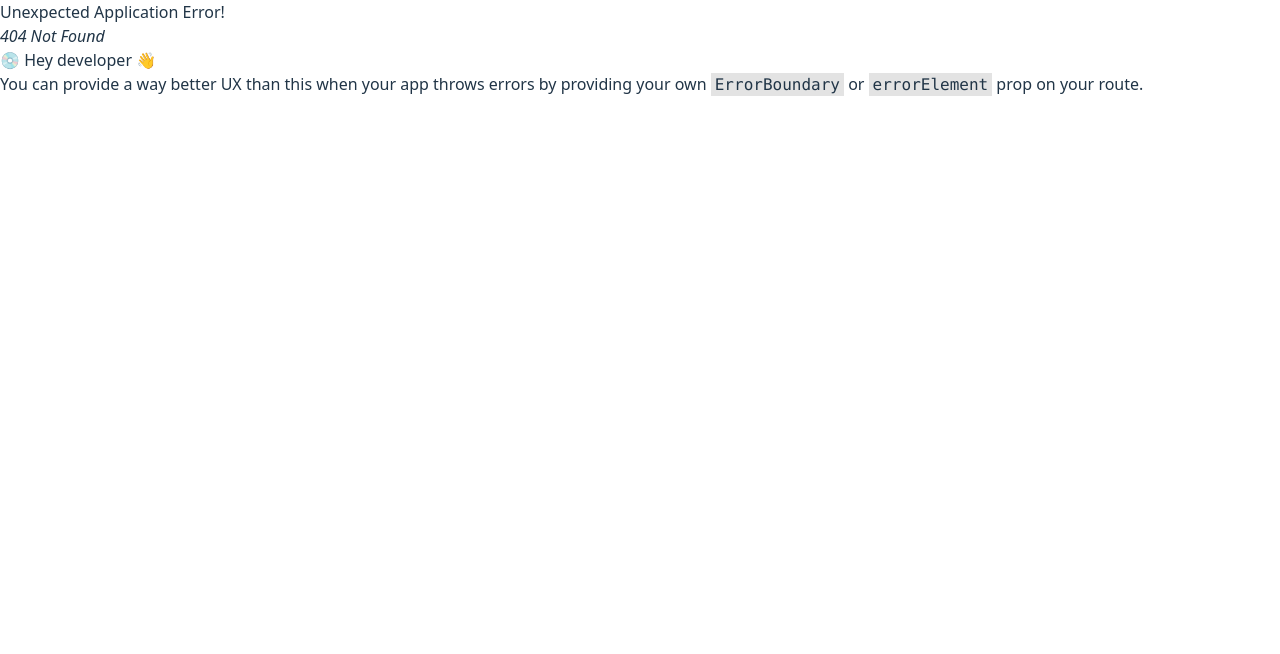
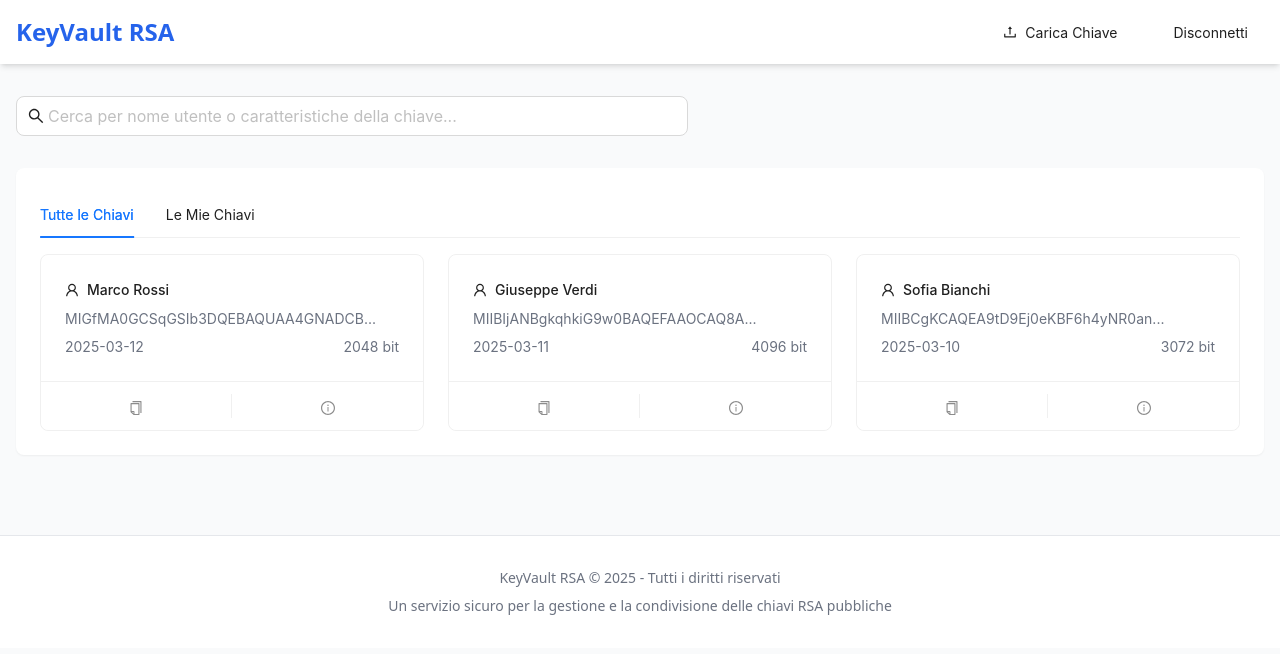
Before and after one commit to Teooo06/frontend1RSA, a React (Vite) app: page /userSection in a window 1280 px wide. Before the commit this address had no page. Shown: the top 654 px of the page. Built offline with nearby package versions, Linux system fonts and the light colour scheme.

Commit message:
Forse funziona tutto, non è vero, non funziona un cazzo

```diff
--- a/src/App.jsx
+++ b/src/App.jsx
@@ -1,16 +1,16 @@
-// The exported code uses Tailwind CSS. Install Tailwind CSS in your dev environment to ensure all styles work.
-
 import React, { useState, useEffect } from 'react';
-import { Input, Button, Card, Tag, Modal, message, Tooltip, Spin } from 'antd';
-import { SearchOutlined, CopyOutlined, UserOutlined, LockOutlined, CalendarOutlined, UploadOutlined } from '@ant-design/icons';
+import { Input, Button, Card, Tag, message } from 'antd';
+import { SearchOutlined, CopyOutlined, UserOutlined, CalendarOutlined, UploadOutlined } from '@ant-design/icons';
+import { BrowserRouter as Router, Routes, Route, useNavigate } from 'react-router-dom';
 import * as echarts from 'echarts';
 
 const App = () => {
+    const navigate = useNavigate(); // Hook per la navigazione
 
     // State variables
     const [searchTerm, setSearchTerm] = useState('');
     const [isLoading, setIsLoading] = useState(false);
-    const [isAuthenticated, setIsAuthenticated] = useState(false);
+    const [isAuthenticated, setIsAuthenticated] = useState(true);
 
     // Mock data for users
     const mockUsers = [
@@ -21,24 +21,15 @@
 
     // Initialize chart
     useEffect(() => {
-
         const initChart = () => {
-
             const chartDom = document.getElementById('keySizeChart');
-
             if (!chartDom) return;
 
             const myChart = echarts.init(chartDom);
-
             const option = {
                 animation: false,
-                title: {
-                    text: 'Distribuzione Dimensioni Chiavi',
-                    left: 'center',
-                },
-                tooltip: {
-                    trigger: 'item',
-                },
+                title: { text: 'Distribuzione Dimensioni Chiavi', left: 'center' },
+                tooltip: { trigger: 'item' },
                 series: [
                     {
                         name: 'Dimensione Chiave',
@@ -52,13 +43,10 @@
                     },
                 ],
             };
-
             myChart.setOption(option);
-
         };
 
         initChart();
-
     }, []);
 
     // Handlers
@@ -68,14 +56,11 @@
     };
 
     const handleUpload = () => {
-
         if (!isAuthenticated) {
             message.warning('Effettua il login per caricare una chiave');
             return;
         }
-
         window.location.href = '/upload';
-
     };
 
     const handleCopyKey = (key) => {
@@ -84,16 +69,11 @@
     };
 
     return (
-
         <div className="min-h-screen bg-gray-50" style={{ width: '100%' }}>
-
             {/* Header */}
             <header className="bg-white shadow-md">
-
                 <div className="max-w-7xl mx-auto px-4 py-4 flex items-center justify-between">
-
                     <h1 className="text-2xl font-bold text-blue-600">KeyVault RSA</h1>
-
                     <div className="flex items-center space-x-6">
                         {!isAuthenticated ? (
                             <Button
@@ -106,6 +86,7 @@
                                 Accedi
                             </Button>
                         ) : (
+                            <>
                                 <Button
                                     type="default"
                                     onClick={() => setIsAuthenticated(false)}
@@ -113,21 +94,25 @@
                                 >
                                     Disconnetti
                                 </Button>
+                                <Button
+                                    type="primary"
+                                    className="!rounded-button whitespace-nowrap"
+                                    onClick={() => navigate('/UserSection')}
+                                >
+                                    Area Personale
+                                </Button>
+                            </>
                         )}
                     </div>
-
                 </div>
-
             </header>
 
             {/* Main Content */}
             <main className="max-w-7xl mx-auto px-4 py-8">
-
                 {/* Public Keys Section */}
                 <section className="mb-8">
-
+                    {isAuthenticated ? (
                         <div className="flex justify-between items-center mb-6">
-
                             <h2 className="text-2xl font-semibold">Chiavi Pubbliche RSA</h2>
                             <Button
                                 type="primary"
@@ -137,16 +122,15 @@
                             >
                                 Carica Nuova Chiave
                             </Button>
-
                         </div>
+                    ) : (
+                        <div className="flex justify-between items-center mb-6"></div>
+                    )}
 
                     <div className="flex space-x-6">
-
                         {/* Filters */}
                         <aside className="w-1/4 bg-white p-4 rounded-lg shadow">
-
                             <h3 className="text-lg font-medium mb-4">Filtri</h3>
-
                             <Input
                                 placeholder="Cerca per nome utente"
                                 prefix={<SearchOutlined />}
@@ -154,7 +138,6 @@
                                 value={searchTerm}
                                 onChange={(e) => setSearchTerm(e.target.value)}
                             />
-
                             <div className="space-y-4">
                                 <h4 className="text-sm font-medium mb-2">Dimensione Chiave</h4>
                                 {['2048', '3072', '4096'].map((size) => (
@@ -164,16 +147,13 @@
                                     </div>
                                 ))}
                             </div>
-
                         </aside>
 
                         {/* Keys List */}
                         <section className="w-3/4 space-y-4">
-
                             {mockUsers.map((user) => (
                                 <Card key={user.id} className="shadow-sm">
                                     <div className="flex justify-between items-start">
-
                                         <div>
                                             <h3 className="text-lg font-medium">{user.name}</h3>
                                             <p className="text-gray-500 mt-1">
@@ -187,7 +167,6 @@
                                                 {user.key.substring(0, 40)}...
                                             </p>
                                         </div>
-
                                         <Button
                                             icon={<CopyOutlined />}
                                             onClick={() => handleCopyKey(user.key)}
@@ -195,15 +174,11 @@
                                         >
                                             Copia Chiave
                                         </Button>
-
                                     </div>
                                 </Card>
                             ))}
-
                         </section>
-
                     </div>
-
                 </section>
 
                 {/* Statistics Section */}
@@ -211,13 +186,18 @@
                     <h2 className="text-xl font-semibold mb-4">Statistiche</h2>
                     <div id="keySizeChart" style={{ height: '400px' }}></div>
                 </section>
+            </main>
+        </div>
+    );
+};
 
-            </main>
-
-        </div>
-
+// Wrappa App con Router per usare useNavigate
+const WrappedApp = () => (
+    <Router>
+        <Routes>
+            <Route path="/*" element={<App />} />
+        </Routes>
+    </Router>
 );
 
-};
-
-export default App;
+export default WrappedApp;
--- /dev/null
+++ b/src/UserSection.jsx
@@ -0,0 +1,202 @@
+// The exported code uses Tailwind CSS. Install Tailwind CSS in your dev environment to ensure all styles work.
+
+import React, { useState, useEffect } from 'react';
+import { Input, Button, Card, Tabs, Modal, message, Tooltip } from 'antd';
+import { SearchOutlined, UserOutlined, KeyOutlined, UploadOutlined, CopyOutlined, InfoCircleOutlined } from '@ant-design/icons';
+
+const { TabPane } = Tabs;
+
+const UserSection = () => {
+    const [isModalVisible, setIsModalVisible] = useState(false);
+    const [searchText, setSearchText] = useState('');
+    const [activeTab, setActiveTab] = useState('1');
+    const [isAuthenticated, setIsAuthenticated] = useState(true);
+
+    const keys = [
+        {
+            id: 1,
+            user: 'Marco Rossi',
+            key: 'MIGfMA0GCSqGSIb3DQEBAQUAA4GNADCBiQKBgQC...',
+            date: '2025-03-12',
+            size: '2048 bit',
+            algorithm: 'RSA'
+        },
+        {
+            id: 2,
+            user: 'Giuseppe Verdi',
+            key: 'MIIBIjANBgkqhkiG9w0BAQEFAAOCAQ8AMIIBCgKC...',
+            date: '2025-03-11',
+            size: '4096 bit',
+            algorithm: 'RSA'
+        },
+        {
+            id: 3,
+            user: 'Sofia Bianchi',
+            key: 'MIIBCgKCAQEA9tD9Ej0eKBF6h4yNR0anWH0K3Zx...',
+            date: '2025-03-10',
+            size: '3072 bit',
+            algorithm: 'RSA'
+        }
+    ];
+
+    const handleLogin = () => {
+        setIsAuthenticated(true);
+        message.success('Accesso effettuato con successo!');
+    };
+
+    const handleLogout = () => {
+        setIsAuthenticated(false);
+        message.info('Disconnessione effettuata');
+    };
+
+    const copyKey = (key) => {
+        navigator.clipboard.writeText(key);
+        message.success('Chiave copiata negli appunti!');
+    };
+
+    return (
+        <div className="min-h-screen bg-gray-50">
+            {/* Header */}
+            <header className="bg-white shadow-md">
+                <div className="max-w-7xl mx-auto px-4 h-16 flex items-center justify-between">
+                    <div className="flex items-center space-x-4">
+                        <h1 className="text-2xl font-bold text-blue-600">KeyVault RSA</h1>
+                    </div>
+
+                    <div className="flex items-center space-x-6">
+                        {isAuthenticated ? (
+                            <>
+                                <Button type="text" className="!rounded-button" onClick={() => setIsModalVisible(true)}>
+                                    <UploadOutlined /> Carica Chiave
+                                </Button>
+                                <Button type="text" className="!rounded-button" onClick={handleLogout}>Disconnetti</Button>
+                            </>
+                        ) : (
+                            <Button
+                                type="default"
+                                onClick={() => setIsAuthenticated(false)}
+                                className="!rounded-button whitespace-nowrap"
+                            >
+                                Disconnetti
+                            </Button>
+                        )}
+                    </div>
+                </div>
+            </header>
+
+            {/* Main Content */}
+            <main className="max-w-7xl mx-auto px-4 py-8">
+                <div className="mb-8">
+                    <Input
+                        size="large"
+                        placeholder="Cerca per nome utente o caratteristiche della chiave..."
+                        prefix={<SearchOutlined />}
+                        onChange={(e) => setSearchText(e.target.value)}
+                        className="max-w-2xl mx-auto"
+                    />
+                </div>
+
+                <Tabs activeKey={activeTab} onChange={setActiveTab} className="bg-white p-6 rounded-lg shadow-sm">
+                    <TabPane tab="Tutte le Chiavi" key="1">
+                        <div className="grid grid-cols-1 md:grid-cols-2 lg:grid-cols-3 gap-6">
+                            {keys.map((keyItem) => (
+                                <Card
+                                    key={keyItem.id}
+                                    className="hover:shadow-lg transition-shadow"
+                                    actions={[
+                                        <Tooltip title="Copia chiave">
+                                            <CopyOutlined onClick={() => copyKey(keyItem.key)} />
+                                        </Tooltip>,
+                                        <Tooltip title="Dettagli">
+                                            <InfoCircleOutlined />
+                                        </Tooltip>
+                                    ]}
+                                >
+                                    <div className="space-y-2">
+                                        <div className="flex items-center space-x-2">
+                                            <UserOutlined />
+                                            <span className="font-medium">{keyItem.user}</span>
+                                        </div>
+                                        <div className="text-gray-500 text-sm truncate">
+                                            {keyItem.key.substring(0, 32)}...
+                                        </div>
+                                        <div className="flex justify-between text-sm text-gray-500">
+                                            <span>{keyItem.date}</span>
+                                            <span>{keyItem.size}</span>
+                                        </div>
+                                    </div>
+                                </Card>
+                            ))}
+                        </div>
+                    </TabPane>
+                    <TabPane tab="Le Mie Chiavi" key="2">
+                        {isAuthenticated ? (
+                            <div className="text-center py-8">
+                                <p>Non hai ancora caricato nessuna chiave</p>
+                                <Button
+                                    type="primary"
+                                    className="mt-4 !rounded-button"
+                                    onClick={() => setIsModalVisible(true)}
+                                >
+                                    Carica la tua prima chiave
+                                </Button>
+                            </div>
+                        ) : (
+                            <div className="text-center py-8">
+                                <p>Effettua l'accesso per visualizzare le tue chiavi</p>
+                                <Button
+                                    type="primary"
+                                    className="mt-4 !rounded-button"
+                                    onClick={handleLogin}
+                                >
+                                    Accedi
+                                </Button>
+                            </div>
+                        )}
+                    </TabPane>
+                </Tabs>
+            </main>
+
+            {/* Upload Modal */}
+            <Modal
+                title="Carica Nuova Chiave RSA"
+                visible={isModalVisible}
+                onCancel={() => setIsModalVisible(false)}
+                footer={[
+                    <Button key="back" onClick={() => setIsModalVisible(false)}>
+                        Annulla
+                    </Button>,
+                    <Button key="submit" type="primary" className="!rounded-button">
+                        Carica
+                    </Button>
+                ]}
+            >
+                <div className="space-y-4">
+                    <Input.TextArea
+                        rows={4}
+                        placeholder="Incolla qui la tua chiave RSA pubblica..."
+                        className="font-mono"
+                    />
+                    <div className="text-gray-500 text-sm">
+                        <p>Formato supportato: RSA</p>
+                        <p>Dimensioni supportate: 2048-bit, 3072-bit, 4096-bit</p>
+                    </div>
+                </div>
+            </Modal>
+
+            {/* Footer */}
+            <footer className="bg-white border-t mt-12">
+                <div className="max-w-7xl mx-auto px-4 py-8">
+                    <div className="text-center text-gray-500 text-sm">
+                        <p>KeyVault RSA © 2025 - Tutti i diritti riservati</p>
+                        <p className="mt-2">
+                            Un servizio sicuro per la gestione e la condivisione delle chiavi RSA pubbliche
+                        </p>
+                    </div>
+                </div>
+            </footer>
+        </div>
+    );
+};
+
+export default UserSection;
--- a/src/main.jsx
+++ b/src/main.jsx
@@ -11,6 +11,7 @@
 import Login from './pages/Login.jsx';
 import Register from './pages/Register.jsx';
 import UploadKey from './pages/UploadKey.jsx';
+import UserSection from "./UserSection.jsx";
 
 // Define routes
 const router = createBrowserRouter([
@@ -30,6 +31,10 @@
         path: '/upload',
         element: <UploadKey />,
     },
+    {
+        path: '/userSection',
+        element: <UserSection />,
+    },
 ]);
 
 // Render application
```
Lines whose indentation alone changed are shown as unchanged.
